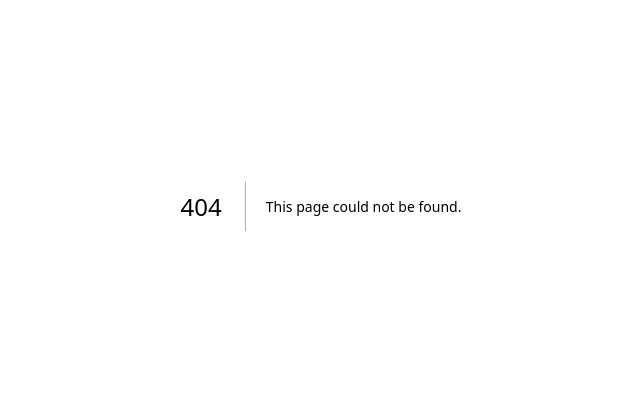
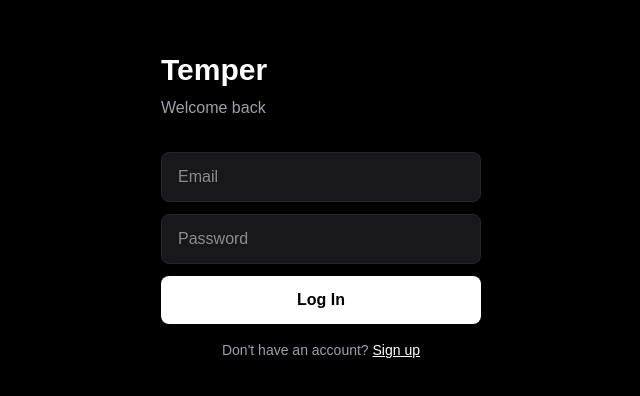
Before and after one commit to yuenjou/temper, a Next.js app: page /login in a window 1280 px wide. Before the commit this address had no page. Shown: the part 194-590 px from the top of the page, without its empty margins (319-959 px from the left). Built offline with nearby package versions, Linux system fonts and the light colour scheme; no server answers.

Commit message:
phase 0: scaffold, supabase, auth

```diff
--- a/package.json
+++ b/package.json
@@ -9,6 +9,8 @@
     "lint": "eslint"
   },
   "dependencies": {
+    "@supabase/ssr": "^0.10.2",
+    "@supabase/supabase-js": "^2.105.3",
     "next": "16.2.4",
     "react": "19.2.4",
     "react-dom": "19.2.4"
--- /dev/null
+++ b/src/app/dashboard/page.tsx
@@ -0,0 +1,16 @@
+import { createClient } from '@/lib/supabase-server'
+import { redirect } from 'next/navigation'
+
+export default async function DashboardPage() {
+    const supabase = await createClient()
+    const { data: { user } } = await supabase.auth.getUser()
+
+    if (!user) redirect('/login')
+
+    return (
+        <div className="min-h-screen bg-black text-white p-8">
+            <h1 className="text-2xl font-bold">Dashboard</h1>
+            <p className="text-zinc-400 mt-2">Welcome, {user.email}</p>
+        </div>
+    )
+}
--- /dev/null
+++ b/src/app/login/page.tsx
@@ -0,0 +1,72 @@
+'use client'
+
+import { createClient } from '@/lib/supabase'
+import { useState } from 'react'
+import { useRouter } from 'next/navigation'
+
+export default function LoginPage() {
+    const [email, setEmail] = useState('')
+    const [password, setPassword] = useState('')
+    const [isSignUp, setIsSignUp] = useState(false)
+    const [error, setError] = useState('')
+    const [loading, setLoading] = useState(false)
+    const router = useRouter()
+    const supabase = createClient()
+
+    async function handleSubmit() {
+        setLoading(true)
+        setError('')
+
+        const { error } = isSignUp
+            ? await supabase.auth.signUp({ email, password })
+            : await supabase.auth.signInWithPassword({ email, password })
+
+        if (error) {
+            setError(error.message)
+        } else {
+            router.push('/dashboard')
+        }
+        setLoading(false)
+    }
+
+    return (
+        <div className="min-h-screen flex items-center justify-center bg-black">
+            <div className="w-full max-w-sm p-8">
+                <h1 className="text-3xl font-bold text-white mb-2">Temper</h1>
+                <p className="text-zinc-400 mb-8">{isSignUp ? 'Create account' : 'Welcome back'}</p>
+
+                <input
+                    type="email"
+                    placeholder="Email"
+                    value={email}
+                    onChange={e => setEmail(e.target.value)}
+                    className="w-full bg-zinc-900 text-white px-4 py-3 rounded-lg mb-3 outline-none border border-zinc-800 focus:border-zinc-600"
+                />
+                <input
+                    type="password"
+                    placeholder="Password"
+                    value={password}
+                    onChange={e => setPassword(e.target.value)}
+                    className="w-full bg-zinc-900 text-white px-4 py-3 rounded-lg mb-3 outline-none border border-zinc-800 focus:border-zinc-600"
+                />
+
+                {error && <p className="text-red-400 text-sm mb-3">{error}</p>}
+
+                <button
+                    onClick={handleSubmit}
+                    disabled={loading}
+                    className="w-full bg-white text-black font-semibold py-3 rounded-lg mb-4 hover:bg-zinc-200 transition"
+                >
+                    {loading ? 'Loading...' : isSignUp ? 'Sign Up' : 'Log In'}
+                </button>
+
+                <p className="text-zinc-400 text-sm text-center">
+                    {isSignUp ? 'Already have an account?' : "Don't have an account?"}{' '}
+                    <button onClick={() => setIsSignUp(!isSignUp)} className="text-white underline">
+                        {isSignUp ? 'Log in' : 'Sign up'}
+                    </button>
+                </p>
+            </div>
+        </div>
+    )
+}
--- /dev/null
+++ b/src/lib/supabase-server.ts
@@ -0,0 +1,22 @@
+import { createServerClient } from '@supabase/ssr'
+import { cookies } from 'next/headers'
+
+export async function createClient() {
+    const cookieStore = await cookies()
+    return createServerClient(
+        process.env.NEXT_PUBLIC_SUPABASE_URL!,
+        process.env.NEXT_PUBLIC_SUPABASE_ANON_KEY!,
+        {
+            cookies: {
+                getAll() { return cookieStore.getAll() },
+                setAll(cookiesToSet) {
+                    try {
+                        cookiesToSet.forEach(({ name, value, options }) =>
+                            cookieStore.set(name, value, options)
+                        )
+                    } catch { }
+                }
+            }
+        }
+    )
+}
--- /dev/null
+++ b/src/lib/supabase.ts
@@ -0,0 +1,8 @@
+import { createBrowserClient } from '@supabase/ssr'
+
+export function createClient() {
+    return createBrowserClient(
+        process.env.NEXT_PUBLIC_SUPABASE_URL!,
+        process.env.NEXT_PUBLIC_SUPABASE_ANON_KEY!
+    )
+}
--- /dev/null
+++ b/src/middleware.ts
@@ -0,0 +1,38 @@
+import { createServerClient } from '@supabase/ssr'
+import { NextResponse, type NextRequest } from 'next/server'
+
+export async function middleware(request: NextRequest) {
+    let supabaseResponse = NextResponse.next({ request })
+
+    const supabase = createServerClient(
+        process.env.NEXT_PUBLIC_SUPABASE_URL!,
+        process.env.NEXT_PUBLIC_SUPABASE_ANON_KEY!,
+        {
+            cookies: {
+                getAll() { return request.cookies.getAll() },
+                setAll(cookiesToSet) {
+                    cookiesToSet.forEach(({ name, value }) => request.cookies.set(name, value))
+                    supabaseResponse = NextResponse.next({ request })
+                    cookiesToSet.forEach(({ name, value, options }) =>
+                        supabaseResponse.cookies.set(name, value, options)
+                    )
+                }
+            }
+        }
+    )
+
+    const { data: { user } } = await supabase.auth.getUser()
+
+    if (!user && !request.nextUrl.pathname.startsWith('/login') &&
+        !request.nextUrl.pathname.startsWith('/auth')) {
+        const url = request.nextUrl.clone()
+        url.pathname = '/login'
+        return NextResponse.redirect(url)
+    }
+
+    return supabaseResponse
+}
+
+export const config = {
+    matcher: ['/dashboard/:path*', '/workout/:path*']
+}
```
Also changed, not shown: 1 other file (tests, documents, lock files or other folders).
